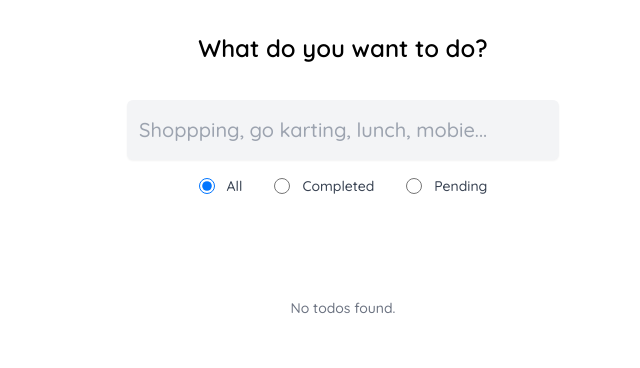
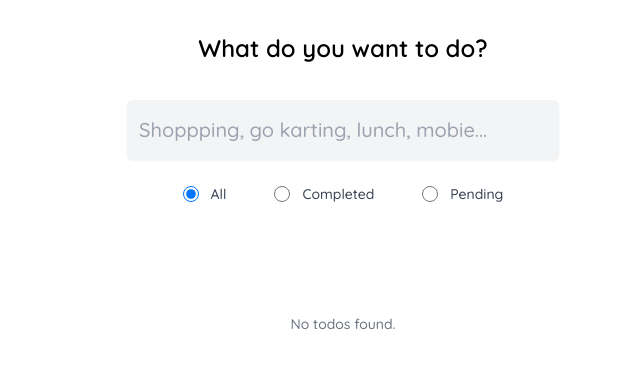
Before and after one commit to romitgithub/curly-parakeet, a React (Create React App) app: page / in a window 1280 px wide. Shown: the top 368 px of the page, without its empty margins (297-937 px from the left). Built offline with nearby package versions, Linux system fonts and the light colour scheme; the HTML template or start-up script is replaced by a standard one.

Commit message:
added padding to radio items

```diff
--- a/src/components/RadioGroup.tsx
+++ b/src/components/RadioGroup.tsx
@@ -8,12 +8,13 @@ export default function RadioGroup({ options, defaultChecked, onChange }: RadioG
   return (
     <div className='mx-auto my-4 flex items-center w-fit'>
       {options.map((option) => (
-        <div key={option.id} className='flex items-center mx-4 cursor-pointer'>
+        <div key={option.id} className='flex items-center p-2 mx-4 cursor-pointer'>
           <input
             id={option.id}
             name='notification-method'
             type='radio'
             onChange={() => onChange(option.id)}
+            value={option.id}
             defaultChecked={option.id === defaultChecked}
             className='focus:ring-indigo-500 h-4 w-4 text-indigo-600 border-gray-300 cursor-pointer'
           />
```
